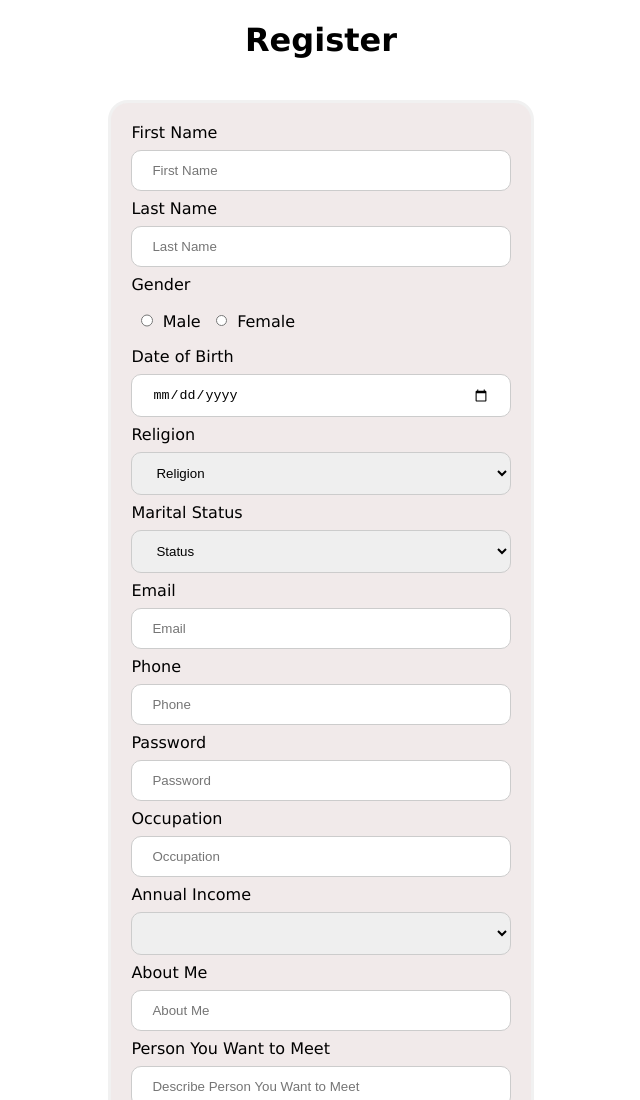
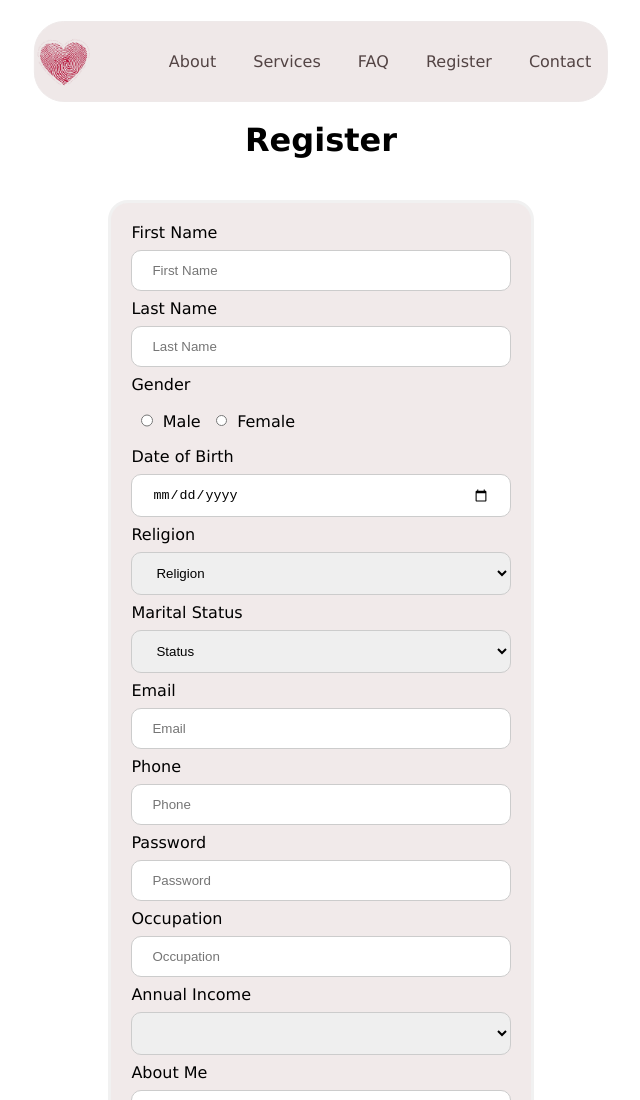
Before and after one commit to revou-fsse-oct24/module-1-FauziahLily, a plain HTML site: page MODULE 1/register.html in a window 1280 px wide. Shown: the top 1100 px of the page, without its empty margins (319-959 px from the left). Drawn offline with Linux system fonts and the light colour scheme.

Commit message:
Update register.html

```diff
--- a/MODULE 1/register.html
+++ b/MODULE 1/register.html
@@ -8,7 +8,23 @@
     <link rel="stylesheet" href="css/style.css">
 </head>
 <body>
-    <h1 style="text-align: center;">Register</h1>
+
+    <header>
+        <div class="navbar">
+            <img src="assets/logo.png" style="height: 50px; align-self: center;">
+            <nav>
+                <ul>
+                    <li><a href="profile.html">About</a></li>
+                    <li><a href="profile.html">Services</a></li>
+                    <li><a href="profile.html">FAQ</a></li>
+                    <li><a href="profile.html">Register</a></li>
+                    <li><a href="profile.html">Contact</a></li>
+                </ul>
+            </nav>
+        </div>
+    </header>
+
+    <h1 style="text-align: center; padding-top: 100px;">Register</h1>
     <br>
     <form action="submit.html" method="post">
         <label for="firstname">First Name</label>
```
